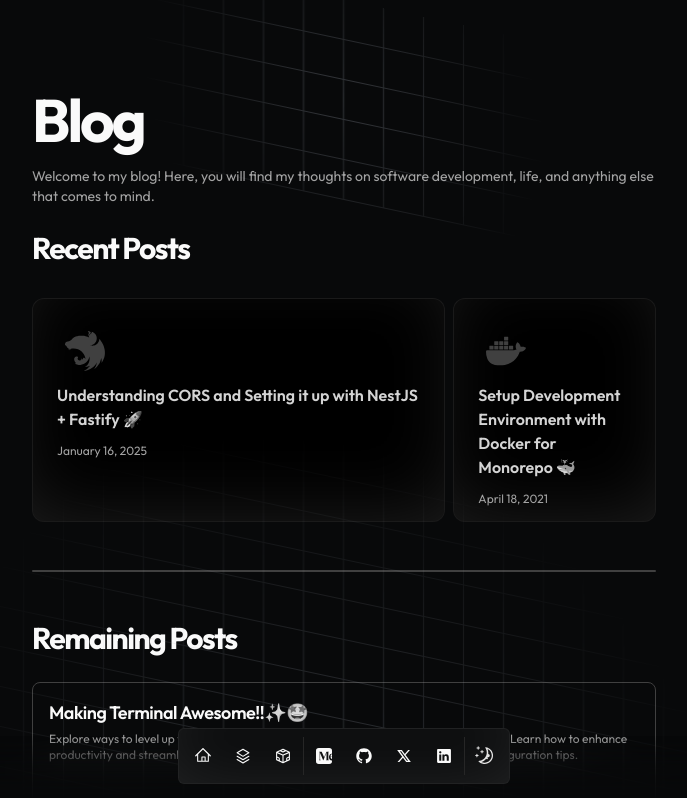
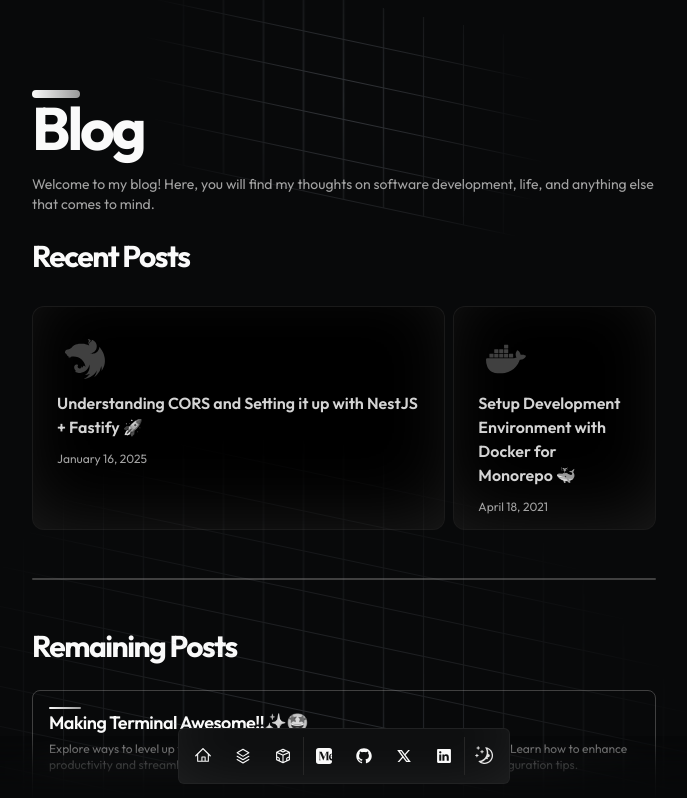
Before and after one commit to tejastn10/nimbus, a Next.js app: page /blog in a window 1280 px wide. Shown: the top 798 px of the page, without its empty margins (296-983 px from the left). Built offline with nearby package versions, Linux system fonts and the light colour scheme.

Commit message:
feat: add custom component to highlight heading

```diff
--- a/src/app/blog/[slug]/page.tsx
+++ b/src/app/blog/[slug]/page.tsx
@@ -92,6 +92,7 @@
 			/>
 
 			<BlurFade delay={BLUR_FADE_DELAY}>
+				<div className="h-2 w-12 rounded bg-gradient-to-r from-primary to-primary/60" />
 				<h1 className="title font-bold text-4xl tracking-tighter max-w-[650px]">
 					{post.metadata.title}
 				</h1>
--- a/src/app/blog/page.tsx
+++ b/src/app/blog/page.tsx
@@ -43,6 +43,7 @@
 	return (
 		<section>
 			<BlurFade delay={BLUR_FADE_DELAY}>
+				<div className="h-2 w-12 rounded bg-gradient-to-r from-primary to-primary/60" />
 				<h1 className="font-bold text-6xl mb-4 tracking-tighter">{metadata.title}</h1>
 				<h3 className="text-sm text-muted-foreground pb-6">{metadata.description}</h3>
 			</BlurFade>
@@ -83,6 +84,7 @@
 								href={`/blog/${post.slug}`}
 							>
 								<div className="w-full flex flex-col">
+									<div className="h-0.5 w-8 rounded bg-gradient-to-r from-primary to-primary/60" />
 									<p className="text-lg font-semibold text-foreground tracking-tight transition-all duration-300">
 										{post.metadata.title}
 									</p>
--- a/src/app/projects/page.tsx
+++ b/src/app/projects/page.tsx
@@ -41,6 +41,7 @@
 	return (
 		<section>
 			<BlurFade delay={BLUR_FADE_DELAY}>
+				<div className="h-2 w-12 rounded bg-gradient-to-r from-primary to-primary/60" />
 				<h1 className="font-bold text-6xl mb-4 tracking-tighter">{metadata.title}</h1>
 				<h3 className="text-sm text-muted-foreground pb-6">{metadata.description}</h3>
 			</BlurFade>
```
